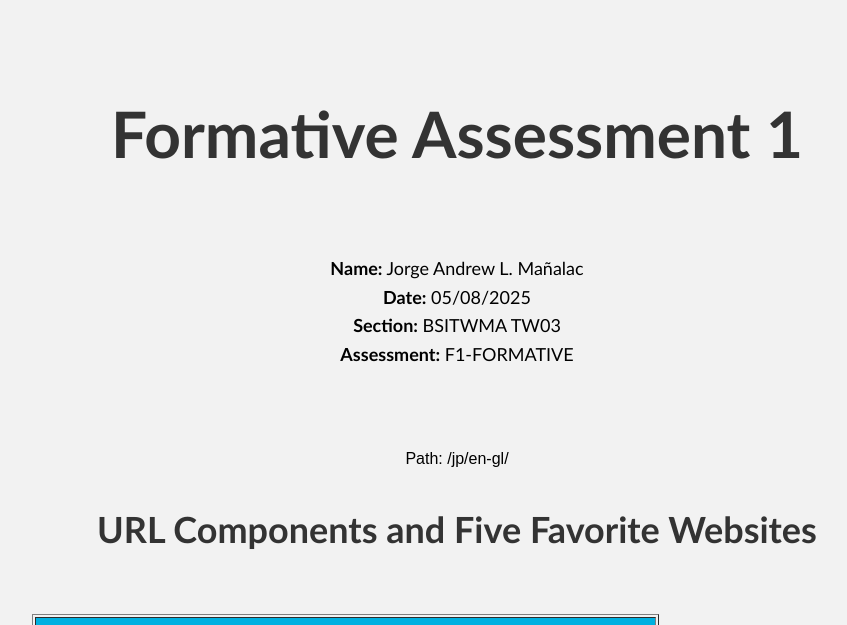
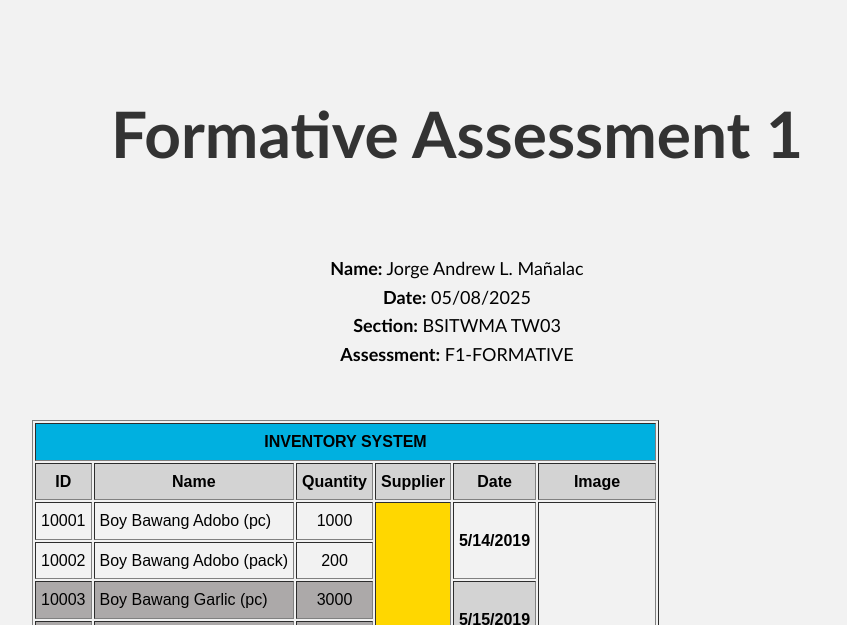
Before and after one commit to W-jorgie/SA1, a plain HTML site: page FA1.html in a window 1280 px wide. Shown: the top 625 px of the page, without its empty margins (183-1030 px from the left). Drawn offline with Linux system fonts and the light colour scheme.

Commit message:
Update FA1.html

```diff
--- a/FA1.html
+++ b/FA1.html
@@ -24,17 +24,6 @@
     </font>
 
     <br><br>
-
-
-            <br>
-            Path: /jp/en-gl/
-        </font><center>
-        <font face="Calibri" size="5" color="#333333">
-            <h2>URL Components and Five Favorite Websites</h2>
-        </font>
-    </center>
-
-    <br>
 </body>
 
     </center>
```
